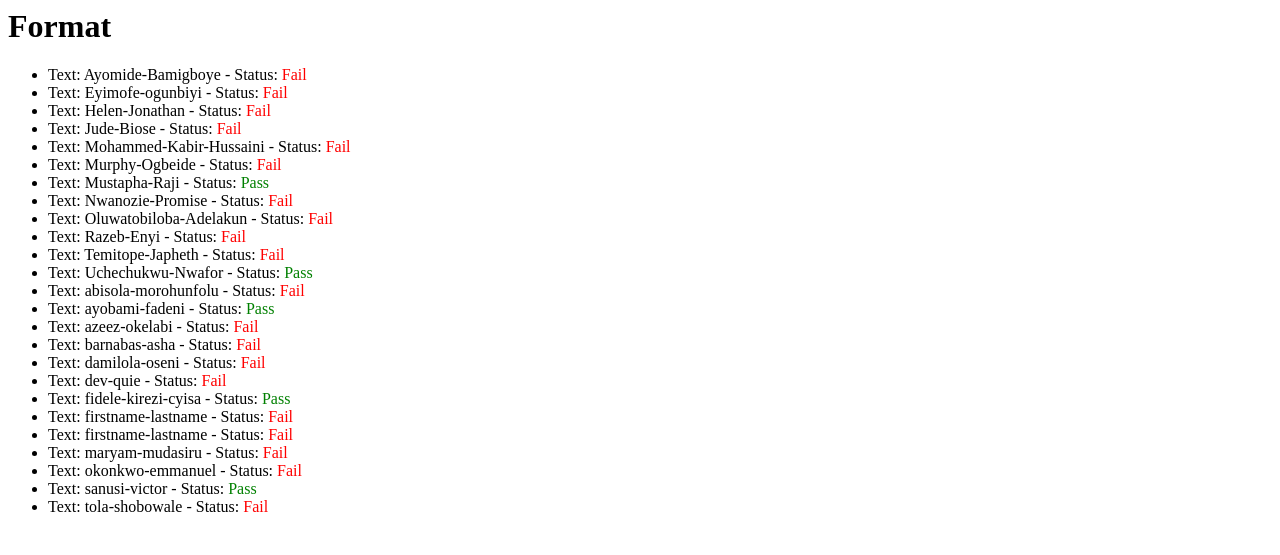
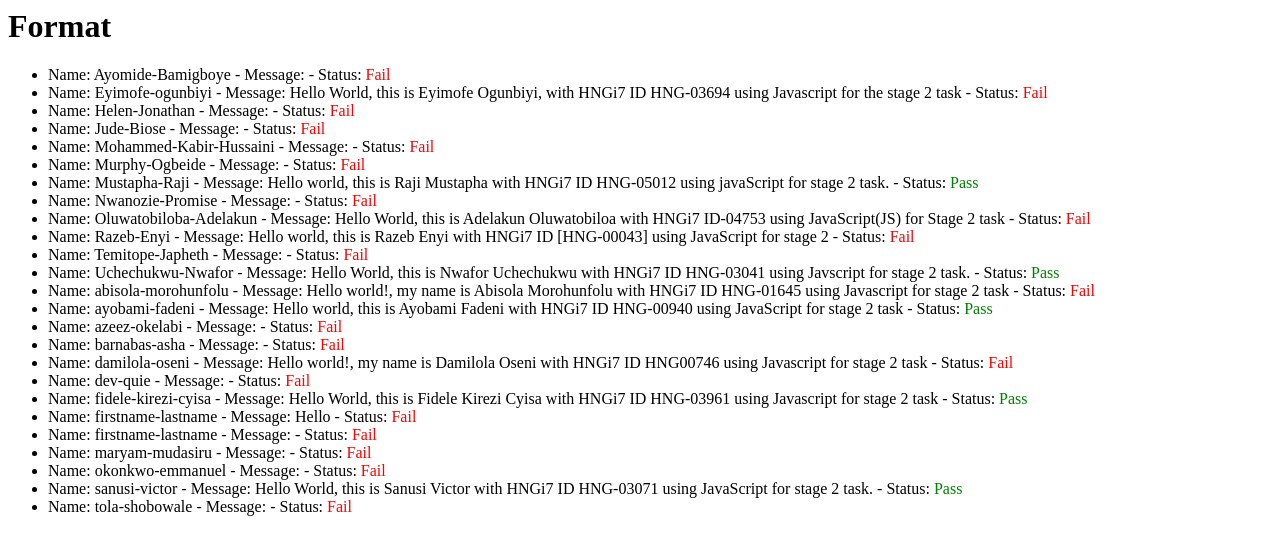
Before and after one commit to kadetXx/HNG-Script, a PHP site: page / in a window 1280 px wide. Shown: the top 555 px of the page. Run offline with PHP 8.4, Linux system fonts and the light colour scheme.

Commit message:
added more text

```diff
--- a/index.php
+++ b/index.php
@@ -59,7 +59,7 @@ ob_end_flush();
                 $color = $out[1] == 'Pass' ? 'green' : 'red';
                 echo <<<EOL
                 <li>
-                Text: $out[2] - Status: <span style="color:$color">$out[1]</span>
+                Name: $out[2] - Message: $out[0] - Status: <span style="color:$color">$out[1]</span>
                 </li>
 EOL;
             }
```
